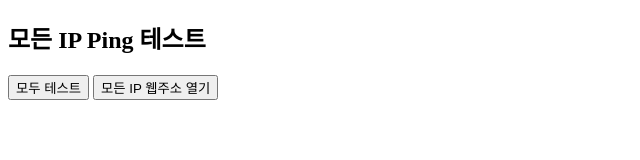
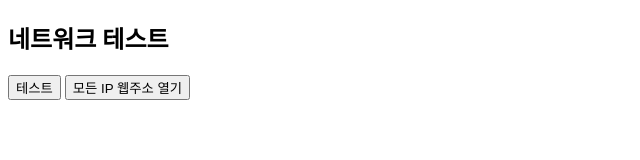
Before and after one commit to sendjin5/pingtest, a website: page front/index.html in a window 1280 px wide. Shown: the whole page, without its empty margins (0-640 px from the left). Drawn offline with Linux system fonts and the light colour scheme.

Commit message:
front 수정정

```diff
--- a/front/index.html
+++ b/front/index.html
@@ -12,8 +12,8 @@
   </style>
 </head>
 <body>
-  <h2>모든 IP Ping 테스트</h2>
-  <button onclick="checkAll()">모두 테스트</button>
+  <h2>네트워크 테스트</h2>
+  <button onclick="checkAll()">테스트</button>
   <button onclick="openAllIPs()">모든 IP 웹주소 열기</button>
   <ul id="results"></ul>
 
```
